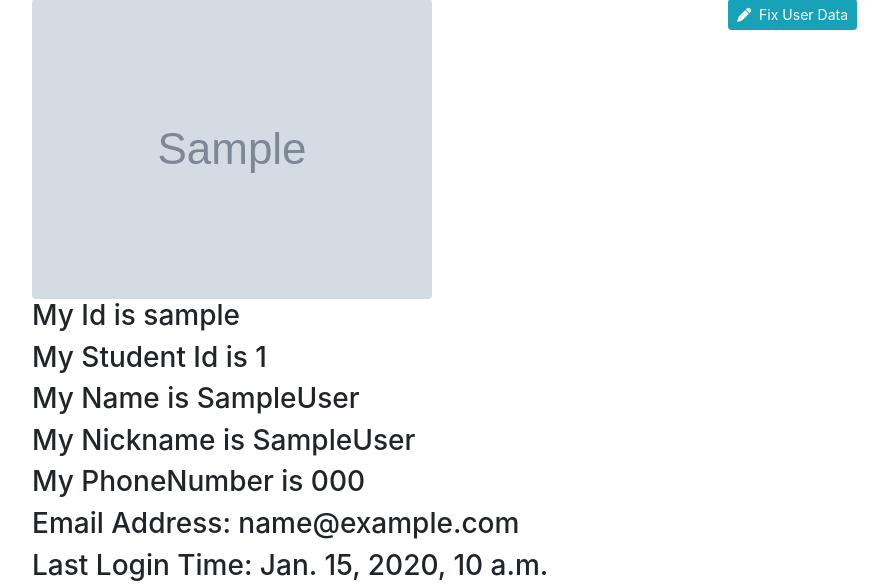
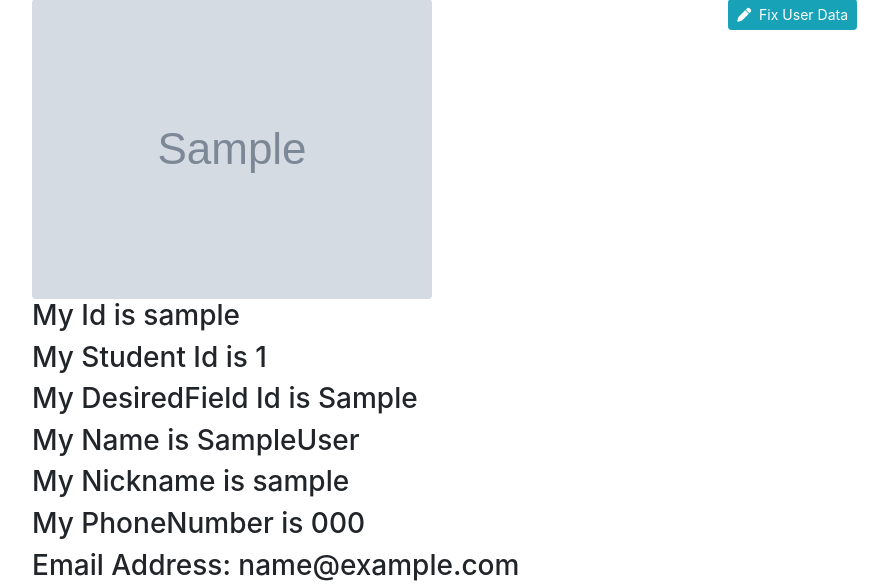
Before and after one commit to arad4228/DjangoWebWithPassta, a Django app: template SMForum/main_page/templates/main_page/about_me.html in a window 1280 px wide. Shown: the part 129-716 px from the top of the page, without its empty margins (53-941 px from the left). Run offline with Django 3.2, Linux system fonts and the light colour scheme; the template is opened without the code that fills it: values that come from a table or form of the project are taken from there, others are empty; tables that the repository leaves empty hold one stand-in row (values such as "Sample post"); grey boxes marked "Sample" are stand-in pictures; some libraries are stand-ins or nearby versions.

Commit message:
Fix About me Page

```diff
--- a/SMForum/forums/forms.py
+++ b/SMForum/forums/forms.py
@@ -13,4 +13,4 @@ class CommentForm(forms.ModelForm):
 class UpdateUserForm(forms.ModelForm):
     class Meta:
         model = User
-        fields = ['first_name', 'last_name', 'nickname','studentId' ,'phoneNumber', 'my_image', 'github']
+        fields = ['first_name', 'last_name', 'nickname','studentId','desiredField','phoneNumber', 'my_image', 'github']
--- a/SMForum/main_page/templates/main_page/about_me.html
+++ b/SMForum/main_page/templates/main_page/about_me.html
@@ -23,6 +23,13 @@
                 (입력 부탁드립니다.)
             {% endif %}
         </h3>
+        <h3>My DesiredField Id is
+            {% if User.desiredField %}
+                {{ User.desiredField }}
+            {% else %}
+                (입력 부탁드립니다.)
+            {% endif %}
+        </h3>
         <h3>My Name is
             {% if User.get_name %}
                 {{ User.get_name }}
@@ -32,7 +39,7 @@
         </h3>
         <h3>My Nickname is
             {% if User.get_nickname != None %}
-                {{ User.get_name }}
+                {{ User.get_nickname }}
             {% else %}
                 (입력 부탁드립니다.)
             {% endif %}
```
